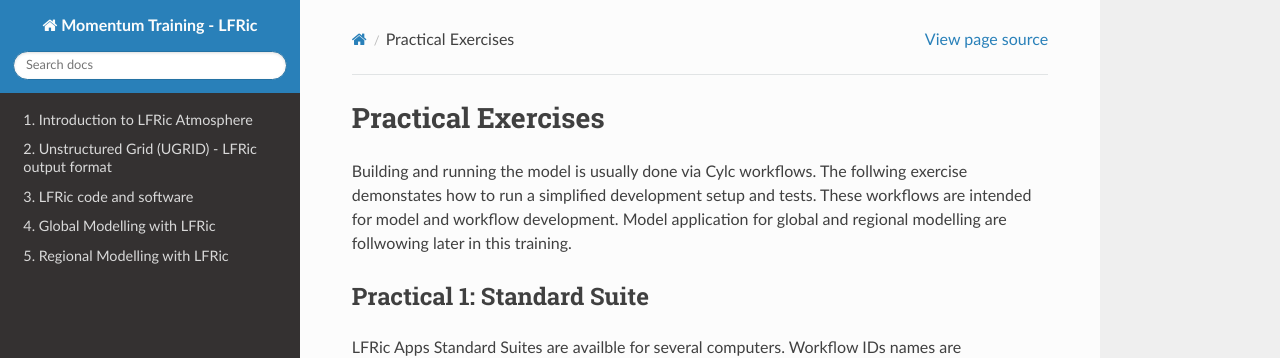
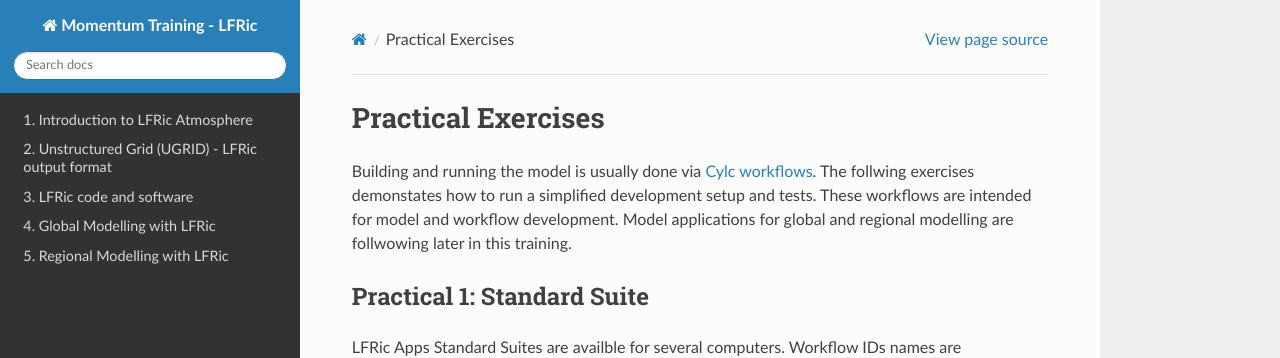
Before and after one commit to MetOffice/LFRic-Atmosphere-Training, a Sphinx documentation site: the page built from source/lfric_infrastructure/practical_exercises.rst, in a window 1280 px wide and 900 px high. Shown: the top 358 px of the window. Built offline with Sphinx 7.4.7 and the Read the Docs theme 3.1.0, drawn with Linux system fonts in a browser that asks for light colours.

Commit message:
Add link to Cylc documentation

```diff
--- a/source/lfric_infrastructure/practical_exercises.rst
+++ b/source/lfric_infrastructure/practical_exercises.rst
@@ -2,7 +2,7 @@
 Practical Exercises
 ===================
 
-Building and running the model is usually done via Cylc workflows. The follwing exercise demonstates how to run a simplified development setup and tests. These workflows are intended for model and workflow development. Model application for global and regional modelling are follwowing later in this training.
+Building and running the model is usually done via `Cylc workflows <https://cylc.github.io/cylc-doc/latest/html/tutorial/introduction.html#what-is-a-workflow>`_. The follwing exercises demonstates how to run a simplified development setup and tests. These workflows are intended for model and workflow development. Model applications for global and regional modelling are follwowing later in this training.
 
 Practical 1: Standard Suite
 ---------------------------
```
